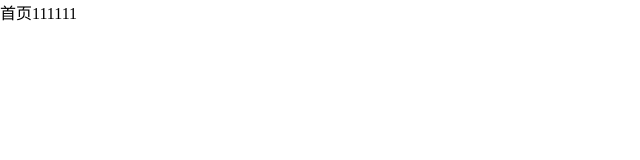
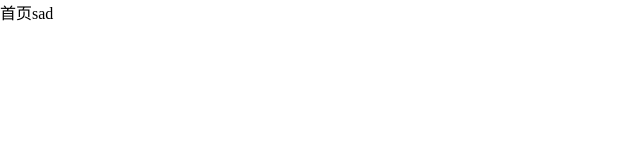
Before and after one commit to alwayssadnessman/mapGL, a Vue app: page /login in a window 1280 px wide. Shown: the top 160 px of the page, without its empty margins (0-640 px from the left). Built offline with nearby package versions, Linux system fonts and the light colour scheme.

Commit message:
测试首页修改

```diff
--- a/src/components/index/index.vue
+++ b/src/components/index/index.vue
@@ -1,6 +1,6 @@
 <template>
     <div>
-      首页111111
+      首页sad
     </div>
 </template>
 
```
